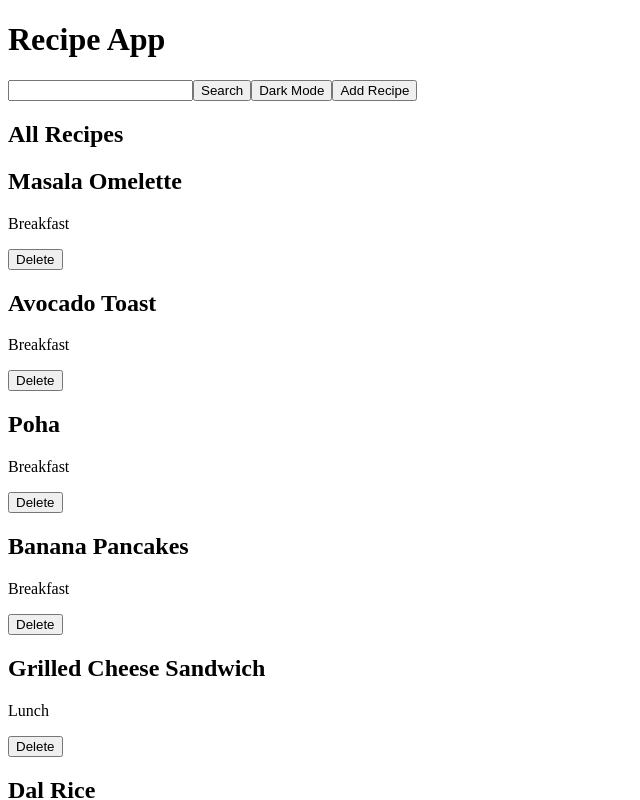
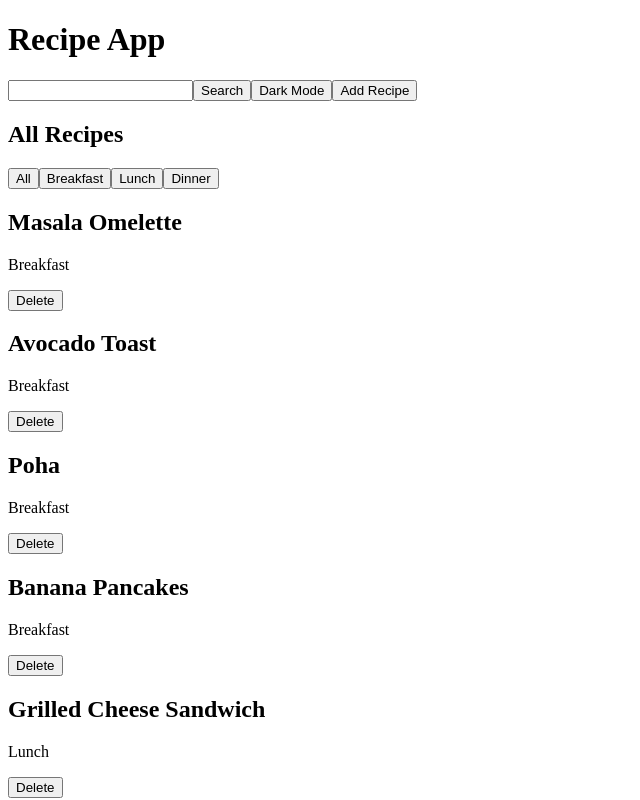
Before and after one commit to karixhma12/react_RecipeApp2, a React (Vite) app in the folder recipeapp/: page / in a window 1280 px wide. Shown: the top 800 px of the page, without its empty margins (0-640 px from the left). Built offline with nearby package versions, Linux system fonts and the light colour scheme.

Commit message:
add category filter functionality

```diff
--- a/recipeapp/src/App.jsx
+++ b/recipeapp/src/App.jsx
@@ -13,6 +13,7 @@ function App(){
   const [showModal, setShowModal] = useState(false);
   const [isDarkMode, setIsDarkMode] = useState(false);
   const [searchTerm, setSearchTerm] = useState('');
+  const [selectedCategory, setSelectedCategory] = useState('All');
 
   function addRecipe(newRecipe){
     setRecipes([...recipes,newRecipe]);
@@ -34,12 +35,17 @@ function App(){
     })
   }
 
+  if(selectedCategory!=="All"){
+    filteredRecipes = filteredRecipes.filter(recipe=>{
+      return recipe.category===selectedCategory;
+    })
+  }
 
   return(
     <ThemeContext.Provider value={{isDarkMode,setIsDarkMode}}>
       <div className = {isDarkMode ? 'dark' : 'light'}>
         <Navbar setShowModal={setShowModal} setSearchTerm={setSearchTerm}/>
-        <RecipeList recipes={filteredRecipes} deleteRecipe={deleteRecipe}/>
+        <RecipeList recipes={filteredRecipes} deleteRecipe={deleteRecipe} setSelectedCategory={setSelectedCategory} selectedCategory={selectedCategory}/>
         {showModal && <AddRecipeForm setShowModal={setShowModal} addRecipe={addRecipe}/>}
       </div>
     </ThemeContext.Provider>
--- a/recipeapp/src/components/RecipeList.jsx
+++ b/recipeapp/src/components/RecipeList.jsx
@@ -1,9 +1,15 @@
 import RecipeCard from "./RecipeCard"
 
-function RecipeList({recipes,deleteRecipe}){
+function RecipeList({recipes,deleteRecipe, setSelectedCategory, selectedCategory}){
     return(
         <div>
             <h2> All Recipes </h2>
+            <div>
+                <button onClick={()=>setSelectedCategory("All")}> All </button>
+                <button onClick={()=>setSelectedCategory("Breakfast")}> Breakfast </button>
+                <button onClick={()=>setSelectedCategory("Lunch")}> Lunch </button>
+                <button onClick={()=>setSelectedCategory("Dinner")}> Dinner </button>
+            </div>
             <div>
                 {recipes.map((recipe)=>{
                 return <RecipeCard deleteRecipe={deleteRecipe} key={recipe.id} recipe={recipe}/>
```
